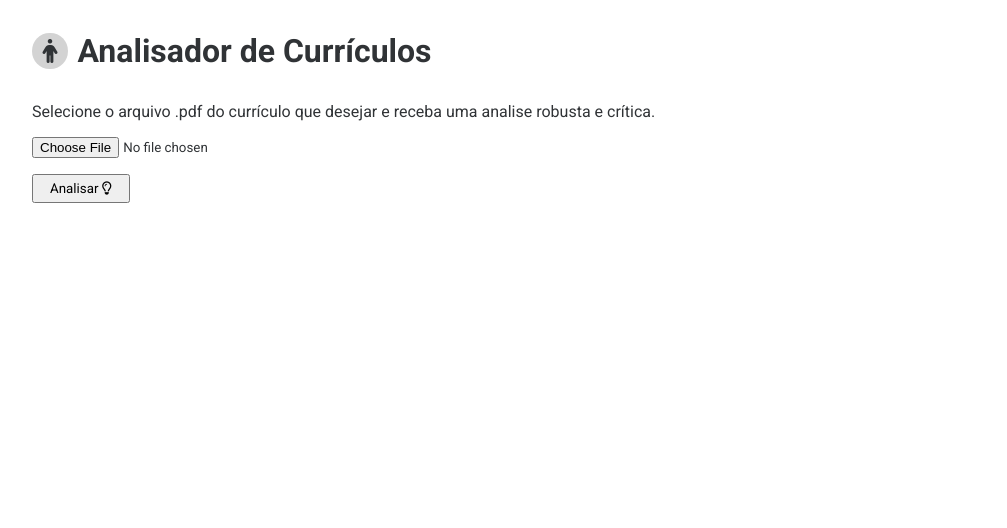
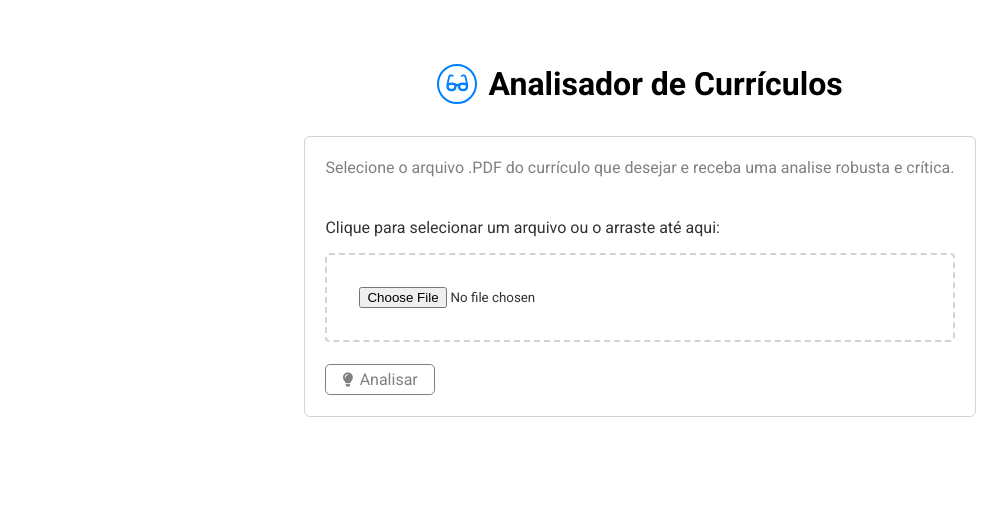
Before and after one commit to AntonyHaro/gemini-cv-analyzer, a Flask app: page / in a window 1280 px wide. Shown: the top 528 px of the page, without its empty margins (0-1007 px from the left). Run offline with Flask 3, Linux system fonts and the light colour scheme; some libraries are stand-ins or nearby versions.

Commit message:
melhorias no layout

```diff
--- a/app.py
+++ b/app.py
@@ -113,4 +113,5 @@ def upload():
 
 if __name__ == "__main__":
     app.run(debug=True)
+    # app.run(debug=True, host="0.0.0.0", port=9999)
     # em prod, o app.run deve receber o host e a porta (pesquisar como fazer isso em um servidor ubuntu)
--- a/static/markdown.css
+++ b/static/markdown.css
@@ -1,6 +1,6 @@
 #output {
-    width: 80%;
-    max-width: 800px;
+    width: 70vw;
+    /* max-width: 800px; */
     background-color: transparent;
     overflow: hidden;
 
--- a/static/styles.css
+++ b/static/styles.css
@@ -2,6 +2,7 @@
 
 :root {
     --text: hsl(210, 5%, 20%);
+    --highlight: hsl(210, 100%, 50%);
 }
 
 * {
@@ -12,39 +13,94 @@
 }
 
 body {
-    padding: 2rem;
+    padding: 4rem;
     color: var(--text);
     display: flex;
     flex-direction: column;
+    align-items: center;
     gap: 2rem;
 }
 
 header {
     display: flex;
     align-items: center;
-    gap: 0.6rem;
+    gap: 0.7rem;
+    color: black;
+}
+
+header .img {
+    height: 40px;
+    width: 40px;
+    border-radius: 50%;
+    border: 2px solid var(--highlight);
+    display: grid;
+    place-items: center;
 }
 
 header i {
-    font-size: 1.5em;
-    padding: 0.4rem 0.65rem;
-    border-radius: 50%;
-    background-color: lightgray;
+    font-size: 1.2em;
+    color: var(--highlight);
+    /* background-color: lightgray; */
 }
 
 main {
     display: grid;
-    gap: 1rem;
+    place-items: center;
+    gap: 3rem;
 }
 
 form {
+    width: fit-content;
+    display: grid;
+    gap: 1.4rem;
+    border: 1px solid lightgray;
+    border-radius: 6px;
+    padding: 1.3rem;
+    transition: 0.2s ease-out;
+}
+
+form:hover {
+    border-color: rgb(179, 179, 179);
+}
+
+form p {
+    color: gray;
+    margin-bottom: 3%;
+}
+
+.input-container {
     display: grid;
     gap: 1rem;
 }
 
+input {
+    border: 2px dashed lightgray;
+    padding: 2rem;
+    border-radius: 4px;
+}
+
 form button {
+    color: gray;
+    border: 1px solid gray;
+    background-color: white;
+    border-radius: 5px;
+    font-size: 1em;
+    display: flex;
+    align-items: center;
+    gap: 0.4rem;
     width: fit-content;
     padding: 0.3rem 1rem;
+    transition: 0.2s;
+}
+
+form button:hover {
+    cursor: pointer;
+    color: var(--highlight);
+    border-color: var(--highlight);
+}
+
+form button i {
+    font-size: 0.9em;
 }
 
 #loader {
--- a/templates/index.html
+++ b/templates/index.html
@@ -18,18 +18,27 @@
     </head>
     <body>
         <header>
-            <i class="fa-solid fa-person"></i>
+            <div class="img"><i class="fa-solid fa-glasses"></i></div>
             <h1>Analisador de Currículos</h1>
         </header>
         <main>
             <form id="upload-form">
                 <p>
-                    Selecione o arquivo .pdf do currículo que desejar e receba
+                    Selecione o arquivo .PDF do currículo que desejar e receba
                     uma analise robusta e crítica.
                 </p>
-                <input type="file" id="file-input" />
+                <!-- <input type="file" id="file-input" /> -->
+
+                <div class="input-container">
+                    <label for="file-input" class="label-text"
+                        >Clique para selecionar um arquivo ou o arraste até
+                        aqui:</label
+                    >
+                    <input type="file" id="file-input" />
+                </div>
                 <button id="upload-button">
-                    Analisar <i class="fa-regular fa-lightbulb"></i>
+                    <i class="fa-solid fa-lightbulb"></i>
+                    Analisar
                 </button>
             </form>
             <p id="loader">Carregando análise...</p>
```
